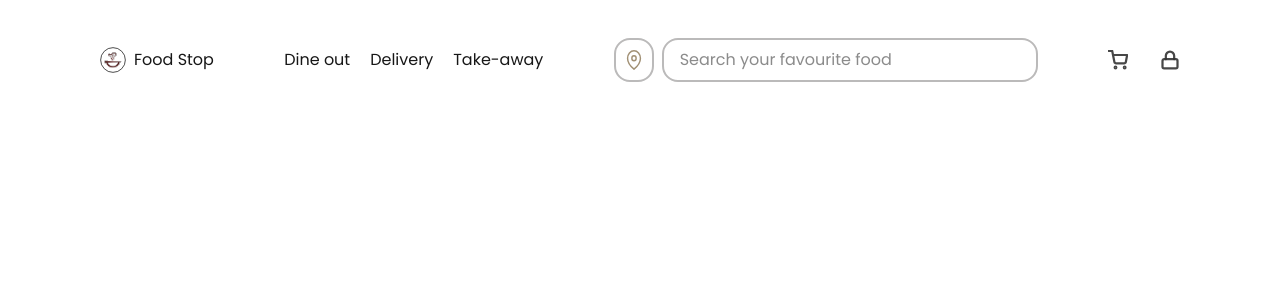
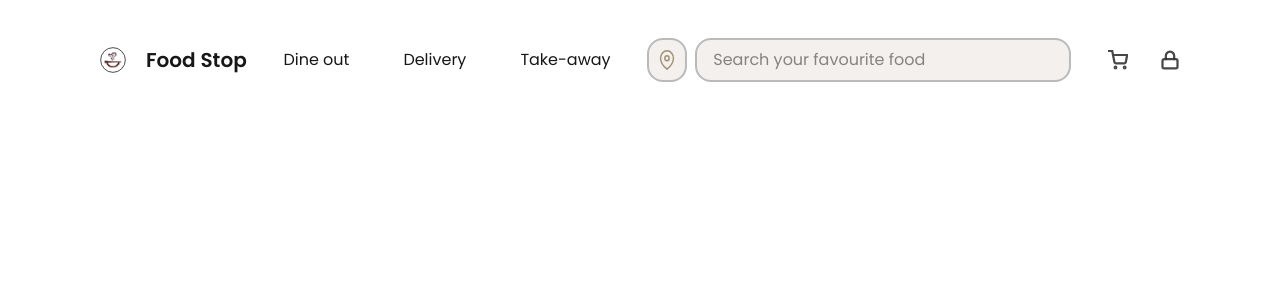
Before and after one commit to heygauravshukla/food-website-homepage, a Next.js app: page / in a window 1280 px wide. Shown: the top 300 px of the page. Built offline with nearby package versions, Linux system fonts and the light colour scheme.

Commit message:
feat: style logo inside header

```diff
--- a/src/components/header.tsx
+++ b/src/components/header.tsx
@@ -33,7 +33,7 @@ export function Header() {
         {/* brand logo */}
         <Link
           href="/"
-          className="flex h-full items-center gap-2 max-lg:self-start"
+          className="flex h-full items-center gap-5 max-lg:self-start"
         >
           <Image
             src="/brand/logo.svg"
@@ -41,11 +41,11 @@ export function Header() {
             width={26}
             height={26}
           />
-          <span>Food Stop</span>
+          <span className="text-xl font-semibold">Food Stop</span>
         </Link>
 
         {/* default navigation */}
-        <ul className="hidden items-center gap-5 lg:flex">
+        <ul className="hidden items-center gap-5 lg:flex xl:gap-13.5">
           {navigation?.map((item) => (
             <li key={item?.label}>
               <Link href={item?.link || "/"}>{item?.label}</Link>
@@ -55,14 +55,18 @@ export function Header() {
 
         {/* search box */}
         <div className="grid grid-cols-[auto_1fr] gap-2 max-lg:col-[1/-1] max-lg:row-[2/-1]">
-          <Button variant="outline" size="icon" className="rounded-2xl p-2">
+          <Button
+            variant="outline"
+            size="icon"
+            className="rounded-2xl bg-[#F3F0ED] p-2"
+          >
             <Icons.location className="size-5" />
           </Button>
 
           <input
             type="search"
             placeholder="Search your favourite food"
-            className="border-muted min-w-25 rounded-2xl border-2 px-4 py-2 lg:min-w-72 xl:min-w-94"
+            className="border-muted min-w-25 rounded-2xl border-2 bg-[#F3F0ED] px-4 py-2 lg:min-w-72 xl:min-w-94"
           />
         </div>
 
```
